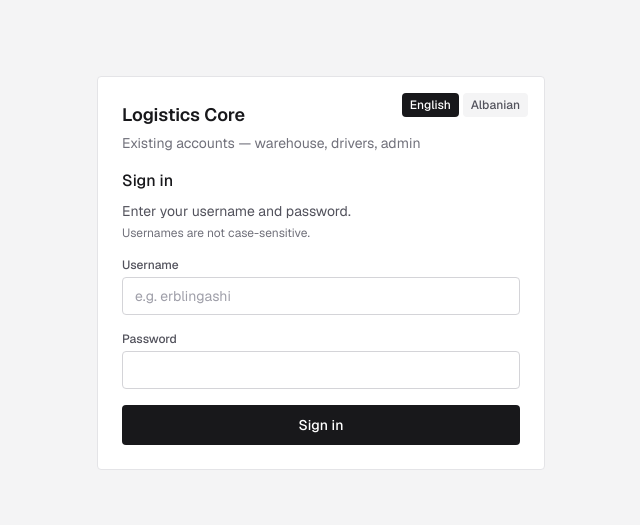
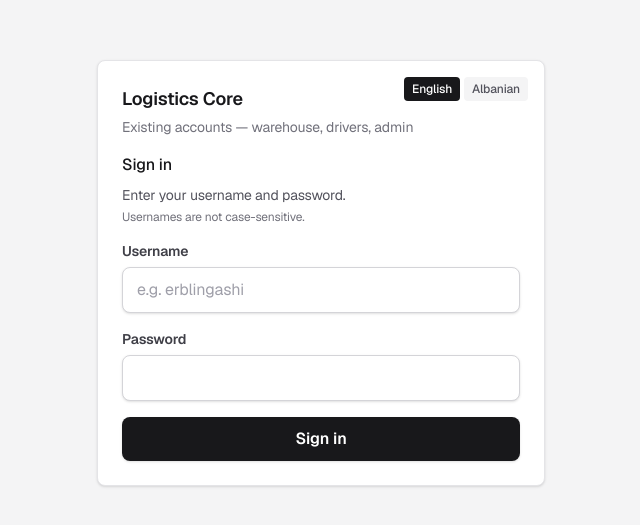
Before and after one commit to erblingashidev/tile-logistics, a Next.js app: page /login in a window 1280 px wide. Shown: the part 127-652 px from the top of the page, without its empty margins (319-959 px from the left). Built offline with nearby package versions, Linux system fonts and the light colour scheme.

Commit message:
Increase typography and control size for clearer admin UI.
Scale buttons, inputs, cards, finance nav, and picker chips for better readability and presence.

```diff
--- a/src/app/globals.css
+++ b/src/app/globals.css
@@ -21,8 +21,9 @@ body {
   background: var(--background);
   color: var(--foreground);
   font-family: var(--font-geist-sans), system-ui, sans-serif;
-  font-size: 14px;
-  line-height: 1.5;
+  font-size: 16px;
+  line-height: 1.6;
+  letter-spacing: -0.01em;
   -webkit-tap-highlight-color: transparent;
   -webkit-font-smoothing: antialiased;
 }
--- a/src/components/administration/finance/AdministrationFinanceNav.tsx
+++ b/src/components/administration/finance/AdministrationFinanceNav.tsx
@@ -34,17 +34,17 @@ export function AdministrationFinanceNav() {
   const q = searchParams.get("q");
   const querySuffix = q ? `?q=${encodeURIComponent(q)}` : "";
   return (
-    <nav className="mb-6 flex flex-wrap gap-2 border-b border-zinc-200 pb-3">
+    <nav className="mb-6 flex flex-wrap gap-2 border-b border-zinc-200 pb-4">
       {LINKS.map((link) => {
         const active = isActive(pathname, link.href);
         return (
           <Link
             key={link.href}
             href={`${link.href}${querySuffix}`}
-            className={`rounded-full px-3 py-1.5 text-sm transition ${
+            className={`rounded-full px-4 py-2 text-base font-semibold shadow-sm transition ${
               active
-                ? "bg-zinc-900 font-medium text-white"
-                : "bg-zinc-100 text-zinc-700 hover:bg-zinc-200"
+                ? "bg-zinc-900 text-white"
+                : "bg-white text-zinc-800 ring-1 ring-zinc-200 hover:bg-zinc-50"
             }`}
           >
             {t.finance.nav[link.key]}
--- a/src/components/administration/finance/FinanceSearchProvider.tsx
+++ b/src/components/administration/finance/FinanceSearchProvider.tsx
@@ -99,10 +99,10 @@ export function FinanceSearchBar() {
   }
 
   return (
-    <div className="mb-5 rounded-xl border border-zinc-200 bg-gradient-to-b from-white to-zinc-50/80 p-4 shadow-sm">
-      <label className="block text-xs font-semibold uppercase tracking-wide text-zinc-500">
-        {t.finance.search.label}
-      </label>
+    <div className="mb-6 rounded-xl border border-zinc-200 bg-gradient-to-b from-white to-zinc-50/90 p-5 shadow-md">
+        <label className="block text-sm font-semibold uppercase tracking-wide text-zinc-600">
+          {t.finance.search.label}
+        </label>
       <div className="mt-2 flex flex-wrap items-center gap-2">
         <div className="min-w-[min(100%,20rem)] flex-1">
           <Input
@@ -129,7 +129,7 @@ export function FinanceSearchBar() {
         {draft.trim() || query.trim() ? (
           <button
             type="button"
-            className="rounded-lg border border-zinc-200 bg-white px-3 py-2 text-sm text-zinc-600 hover:bg-zinc-50"
+              className="rounded-lg border border-zinc-300 bg-white px-4 py-2.5 text-base font-medium text-zinc-700 shadow-sm hover:bg-zinc-50"
             onClick={() => {
               clearQuery();
               setDraft("");
@@ -139,7 +139,7 @@ export function FinanceSearchBar() {
           </button>
         ) : null}
       </div>
-      <p className="mt-2 text-xs text-zinc-500">{t.finance.search.hint}</p>
+        <p className="mt-2.5 text-sm leading-relaxed text-zinc-600">{t.finance.search.hint}</p>
     </div>
   );
 }
--- /dev/null
+++ b/src/components/administration/picker-button-styles.ts
@@ -0,0 +1,10 @@
+/** Shared chip styles for payment method & settlement pickers. */
+export function pickerChipClass(active: boolean, compact?: boolean) {
+  const size = compact
+    ? "px-2.5 py-1.5 text-xs leading-snug font-semibold"
+    : "px-3.5 py-2 text-sm leading-snug font-semibold";
+  const state = active
+    ? "border-zinc-900 bg-zinc-900 text-white shadow-md"
+    : "border-zinc-300 bg-white text-zinc-800 shadow-sm hover:border-zinc-400 hover:bg-zinc-50";
+  return `rounded-lg border text-left transition ${size} ${state}`;
+}
--- a/src/components/ui/index.tsx
+++ b/src/components/ui/index.tsx
@@ -13,9 +13,9 @@ export function Card({
 }) {
   return (
     <div
-      className={`rounded border border-zinc-200 bg-white ${
+      className={`rounded-lg border border-zinc-200 bg-white shadow-sm ${
         interactive
-          ? "transition hover:border-zinc-300 hover:shadow-sm"
+          ? "transition hover:border-zinc-300 hover:shadow-md"
           : ""
       } ${className}`}
     >
@@ -35,18 +35,20 @@ export function Button({
   size?: "sm" | "md";
 }) {
   const styles = {
-    primary: "bg-zinc-900 text-white hover:bg-zinc-800",
-    secondary: "border border-zinc-300 bg-white text-zinc-700 hover:bg-zinc-50",
-    danger: "bg-red-600 text-white hover:bg-red-700",
-    ghost: "text-zinc-600 hover:bg-zinc-100",
+    primary:
+      "bg-zinc-900 text-white shadow-sm hover:bg-zinc-800 hover:shadow",
+    secondary:
+      "border border-zinc-300 bg-white text-zinc-800 shadow-sm hover:bg-zinc-50 hover:border-zinc-400",
+    danger: "bg-red-600 text-white shadow-sm hover:bg-red-700",
+    ghost: "text-zinc-700 hover:bg-zinc-100",
   };
   const sizes = {
-    sm: "px-2.5 py-1 text-xs",
-    md: "min-h-10 px-3.5 py-2 text-sm",
+    sm: "min-h-9 rounded-md px-3.5 py-2 text-sm font-semibold",
+    md: "min-h-11 rounded-lg px-4 py-2.5 text-base font-semibold",
   };
   return (
     <button
-      className={`inline-flex items-center justify-center rounded font-medium transition disabled:opacity-50 ${styles[variant]} ${sizes[size]} ${className}`}
+      className={`inline-flex items-center justify-center transition disabled:opacity-50 ${styles[variant]} ${sizes[size]} ${className}`}
       {...props}
     >
       {children}
@@ -66,15 +68,15 @@ export function Input({
   return (
     <label className="block">
       {label && (
-        <span className="mb-1 block text-xs font-medium text-zinc-600">
+        <span className="mb-1.5 block text-sm font-semibold text-zinc-700">
           {label}
         </span>
       )}
       <input
-        className={`w-full rounded border border-zinc-300 bg-white px-3 py-2 text-sm text-zinc-900 outline-none placeholder:text-zinc-400 focus:border-zinc-900 focus:ring-1 focus:ring-zinc-900 ${className}`}
+        className={`w-full rounded-lg border border-zinc-300 bg-white px-3.5 py-2.5 text-base text-zinc-900 shadow-sm outline-none placeholder:text-zinc-400 focus:border-zinc-900 focus:ring-2 focus:ring-zinc-900/20 ${className}`}
         {...props}
       />
-      {hint && <span className="mt-1 block text-xs text-zinc-500">{hint}</span>}
+      {hint && <span className="mt-1.5 block text-sm text-zinc-500">{hint}</span>}
     </label>
   );
 }
@@ -88,12 +90,12 @@ export function Select({
   return (
     <label className="block">
       {label && (
-        <span className="mb-1 block text-xs font-medium text-zinc-600">
+        <span className="mb-1.5 block text-sm font-semibold text-zinc-700">
           {label}
         </span>
       )}
       <select
-        className={`w-full rounded border border-zinc-300 bg-white px-3 py-2 text-sm text-zinc-900 outline-none focus:border-zinc-900 focus:ring-1 focus:ring-zinc-900 ${className}`}
+        className={`w-full rounded-lg border border-zinc-300 bg-white px-3.5 py-2.5 text-base text-zinc-900 shadow-sm outline-none focus:border-zinc-900 focus:ring-2 focus:ring-zinc-900/20 ${className}`}
         {...props}
       >
         {children}
@@ -114,12 +116,12 @@ export function Textarea({
   return (
     <label className="block">
       {label && (
-        <span className="mb-1 block text-xs font-medium text-zinc-600">
+        <span className="mb-1.5 block text-sm font-semibold text-zinc-700">
           {label}
         </span>
       )}
       <textarea
-        className={`w-full rounded border border-zinc-300 bg-white px-3 py-2 text-sm text-zinc-900 outline-none placeholder:text-zinc-400 focus:border-zinc-900 focus:ring-1 focus:ring-zinc-900 ${className}`}
+        className={`w-full rounded-lg border border-zinc-300 bg-white px-3.5 py-2.5 text-base text-zinc-900 shadow-sm outline-none placeholder:text-zinc-400 focus:border-zinc-900 focus:ring-2 focus:ring-zinc-900/20 ${className}`}
         {...props}
       />
       {hint && <span className="mt-1 block text-xs text-zinc-500">{hint}</span>}
@@ -179,7 +181,7 @@ export function Alert({
     info: "border-zinc-200 bg-zinc-50 text-zinc-700",
   };
   return (
-    <div className={`rounded border px-3 py-2.5 text-sm ${tones[tone]}`}>
+    <div className={`rounded-lg border px-4 py-3 text-base leading-relaxed shadow-sm ${tones[tone]}`}>
       {children}
     </div>
   );
@@ -187,13 +189,13 @@ export function Alert({
 
 export function EmptyState({ title }: { title: string }) {
   return (
-    <p className="py-10 text-center text-sm text-zinc-500">{title}</p>
+    <p className="py-12 text-center text-base text-zinc-600">{title}</p>
   );
 }
 
 export function LoadingState({ title = "Loading…" }: { title?: string }) {
   return (
-    <p className="py-10 text-center text-sm text-zinc-500 animate-pulse">
+    <p className="py-12 text-center text-base text-zinc-600 animate-pulse">
       {title}
     </p>
   );
@@ -211,7 +213,7 @@ export function PageSection({
   return (
     <section className={`mb-6 ${className}`}>
       {title && (
-        <h2 className="mb-3 text-xs font-medium uppercase tracking-wide text-zinc-500">
+        <h2 className="mb-4 text-sm font-semibold uppercase tracking-wide text-zinc-600">
           {title}
         </h2>
       )}
@@ -230,11 +232,11 @@ export function StatCard({
   hint?: string;
 }) {
   return (
-    <div className="rounded border border-zinc-200 bg-white px-4 py-3">
-      <p className="text-xs font-medium uppercase tracking-wide text-zinc-500">
+    <div className="rounded-lg border border-zinc-200 bg-white px-5 py-4 shadow-sm">
+      <p className="text-sm font-semibold uppercase tracking-wide text-zinc-600">
         {label}
       </p>
-      <p className="mt-1 text-2xl font-semibold tabular-nums tracking-tight text-zinc-900">
+      <p className="mt-1.5 text-3xl font-semibold tabular-nums tracking-tight text-zinc-900">
         {value}
       </p>
       {hint ? <p className="mt-1 text-xs text-zinc-500">{hint}</p> : null}
@@ -263,12 +265,12 @@ export function StatLink({
   return (
     <a
       href={href}
-      className={`block rounded border border-zinc-200 bg-white px-4 py-3 transition hover:shadow-sm ${accents[accent ?? "default"]}`}
+      className={`block rounded-lg border border-zinc-200 bg-white px-5 py-4 shadow-sm transition hover:shadow-md ${accents[accent ?? "default"]}`}
     >
-      <p className="text-xs font-medium uppercase tracking-wide text-zinc-500">
+      <p className="text-sm font-semibold uppercase tracking-wide text-zinc-600">
         {label}
       </p>
-      <p className="mt-1 text-2xl font-semibold tabular-nums tracking-tight text-zinc-900">
+      <p className="mt-1.5 text-3xl font-semibold tabular-nums tracking-tight text-zinc-900">
         {value}
       </p>
       {hint ? <p className="mt-1 text-xs text-zinc-500">{hint}</p> : null}
@@ -288,8 +290,8 @@ export function SegmentedControl<T extends string>({
   size?: "sm" | "md";
 }) {
   const sizes = {
-    sm: "px-2.5 py-1 text-xs",
-    md: "px-3 py-1.5 text-sm",
+    sm: "px-3 py-1.5 text-sm font-semibold",
+    md: "px-4 py-2 text-base font-semibold",
   };
   return (
     <div
@@ -385,7 +387,7 @@ export function CollapsibleCard({
 }
 
 export const tableClass =
-  "min-w-full text-sm [&_th]:border-b [&_th]:border-zinc-200 [&_th]:px-3 [&_th]:py-2.5 [&_th]:text-left [&_th]:text-xs [&_th]:font-medium [&_th]:text-zinc-500 [&_td]:border-b [&_td]:border-zinc-100 [&_td]:px-3 [&_td]:py-2.5 [&_tbody_tr:last-child_td]:border-0";
+  "min-w-full text-base [&_th]:border-b [&_th]:border-zinc-200 [&_th]:px-4 [&_th]:py-3 [&_th]:text-left [&_th]:text-sm [&_th]:font-semibold [&_th]:text-zinc-600 [&_td]:border-b [&_td]:border-zinc-100 [&_td]:px-4 [&_td]:py-3 [&_tbody_tr:last-child_td]:border-0";
 
 export function Switch({
   checked,
```
Also changed, not shown: src/components/administration/AdminPaymentMethodPicker.tsx (+14 -32 lines), src/components/administration/AdminSettlementStatusPicker.tsx (+8 -35 lines), src/components/layout/AppShell.tsx (+7 -7 lines).
